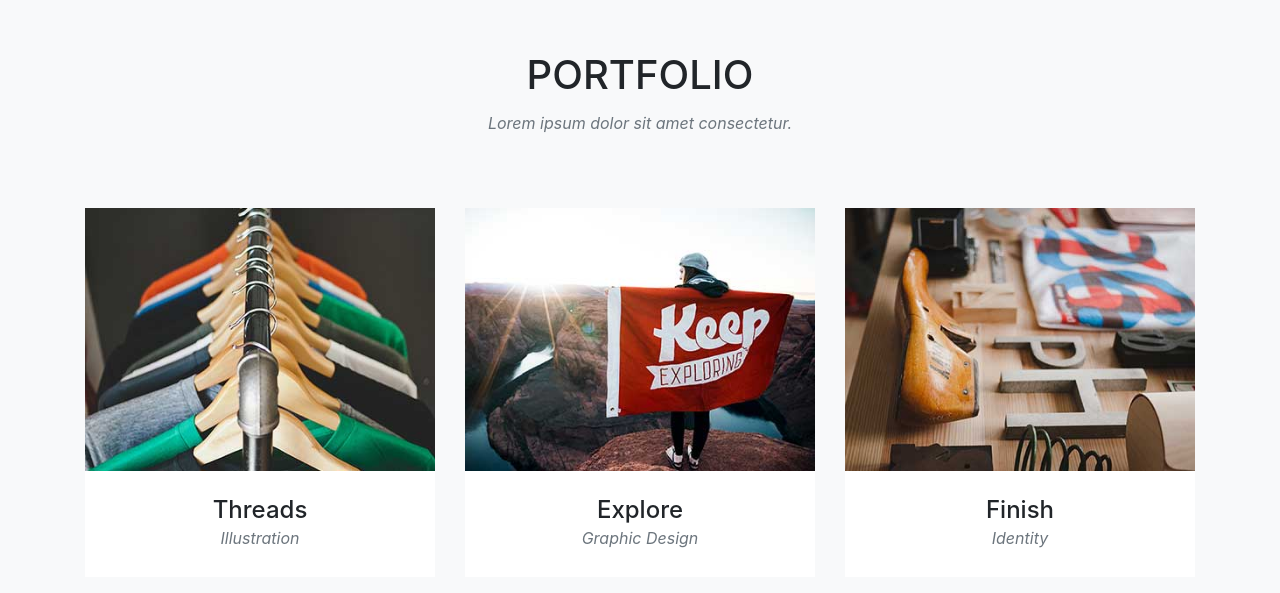
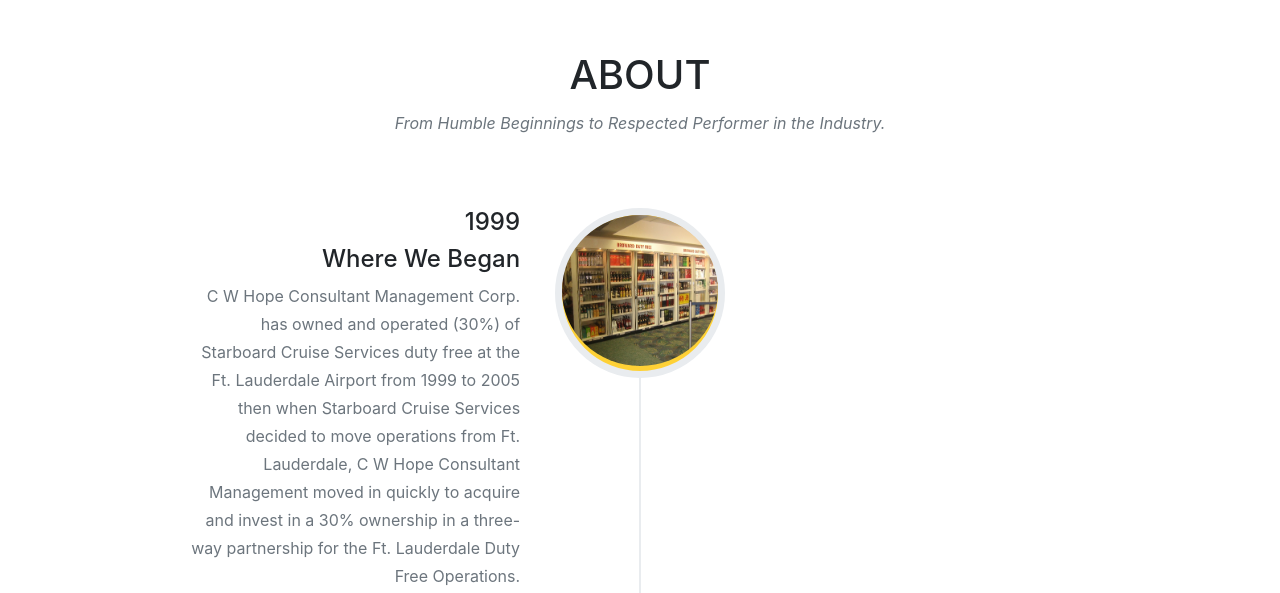
Before and after one commit to jlev2282/CWHope, a website with bundled scripts: page index.html in a window 1280 px wide. Shown: the part 1711-2304 px from the top of the page. Built offline with nearby package versions, Linux system fonts and the light colour scheme; a web font is replaced by a local one.

Commit message:
commented out unneeded ipsum

```diff
--- a/index.html
+++ b/index.html
@@ -107,7 +107,7 @@
     </section>
 
     <!-- Portfolio Grid -->
-    <section class="bg-light" id="portfolio">
+    <!-- <section class="bg-light" id="portfolio">
       <div class="container">
         <div class="row">
           <div class="col-lg-12 text-center">
@@ -202,7 +202,7 @@
           </div>
         </div>
       </div>
-    </section>
+    </section> -->
 
     <!-- About -->
     <section id="about">
@@ -210,7 +210,7 @@
         <div class="row">
           <div class="col-lg-12 text-center">
             <h2 class="section-heading text-uppercase">About</h2>
-            <h3 class="section-subheading text-muted">Lorem ipsum dolor sit amet consectetur.</h3>
+            <h3 class="section-subheading text-muted">From Humble Beginnings to Respected Performer in the Industry.</h3>
           </div>
         </div>
         <div class="row">
@@ -291,7 +291,7 @@
         <div class="row">
           <div class="col-lg-12 text-center">
             <h2 class="section-heading text-uppercase">Our Amazing Team</h2>
-            <h3 class="section-subheading text-muted">Lorem ipsum dolor sit amet consectetur.</h3>
+            <!-- <h3 class="section-subheading text-muted">Lorem ipsum dolor sit amet consectetur.</h3> -->
           </div>
         </div>
         <div class="row">
@@ -370,7 +370,7 @@
         </div>
         <div class="row">
           <div class="col-lg-8 mx-auto text-center">
-            <p class="large text-muted">Lorem ipsum dolor sit amet, consectetur adipisicing elit. Aut eaque, laboriosam veritatis, quos non quis ad perspiciatis, totam corporis ea, alias ut unde.</p>
+            <!-- <p class="large text-muted">Lorem ipsum dolor sit amet, consectetur adipisicing elit. Aut eaque, laboriosam veritatis, quos non quis ad perspiciatis, totam corporis ea, alias ut unde.</p> -->
           </div>
         </div>
       </div>
```
